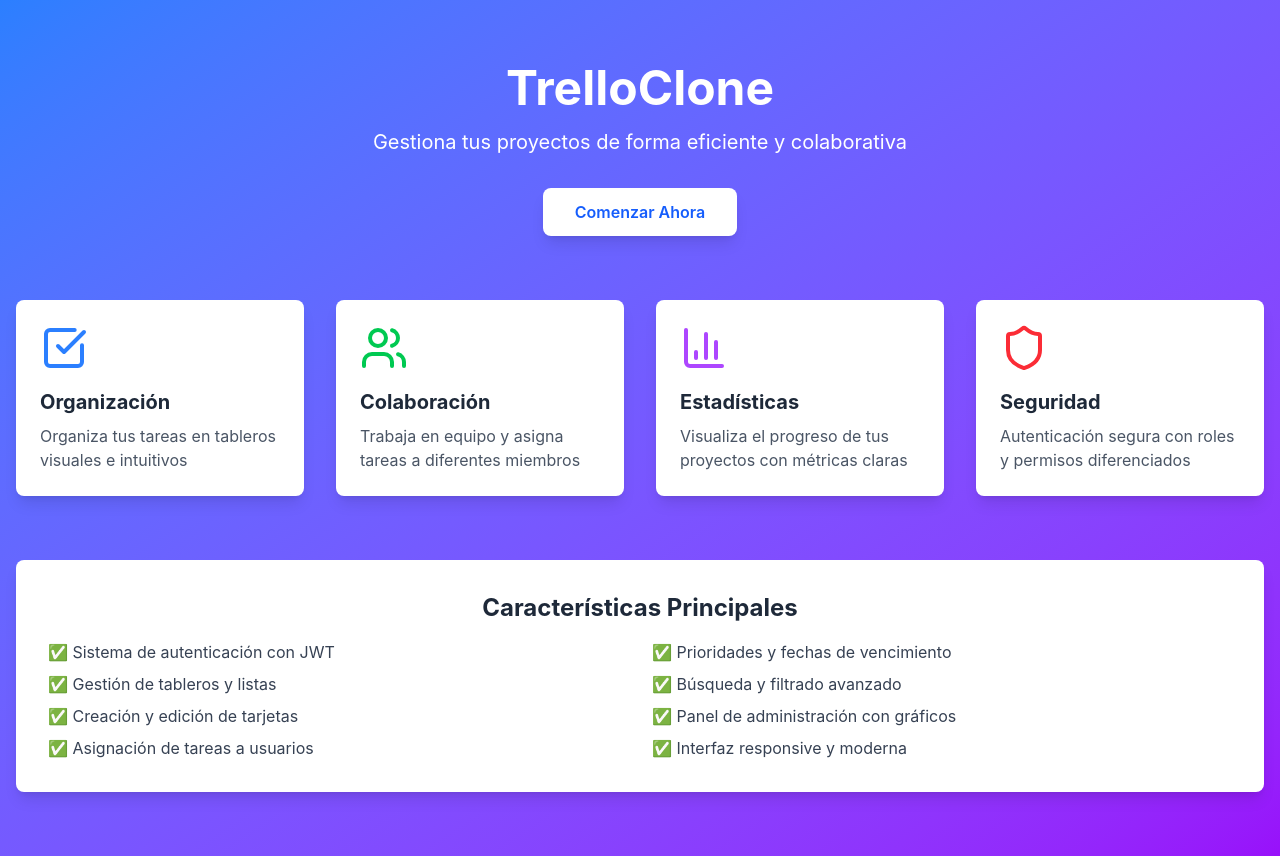
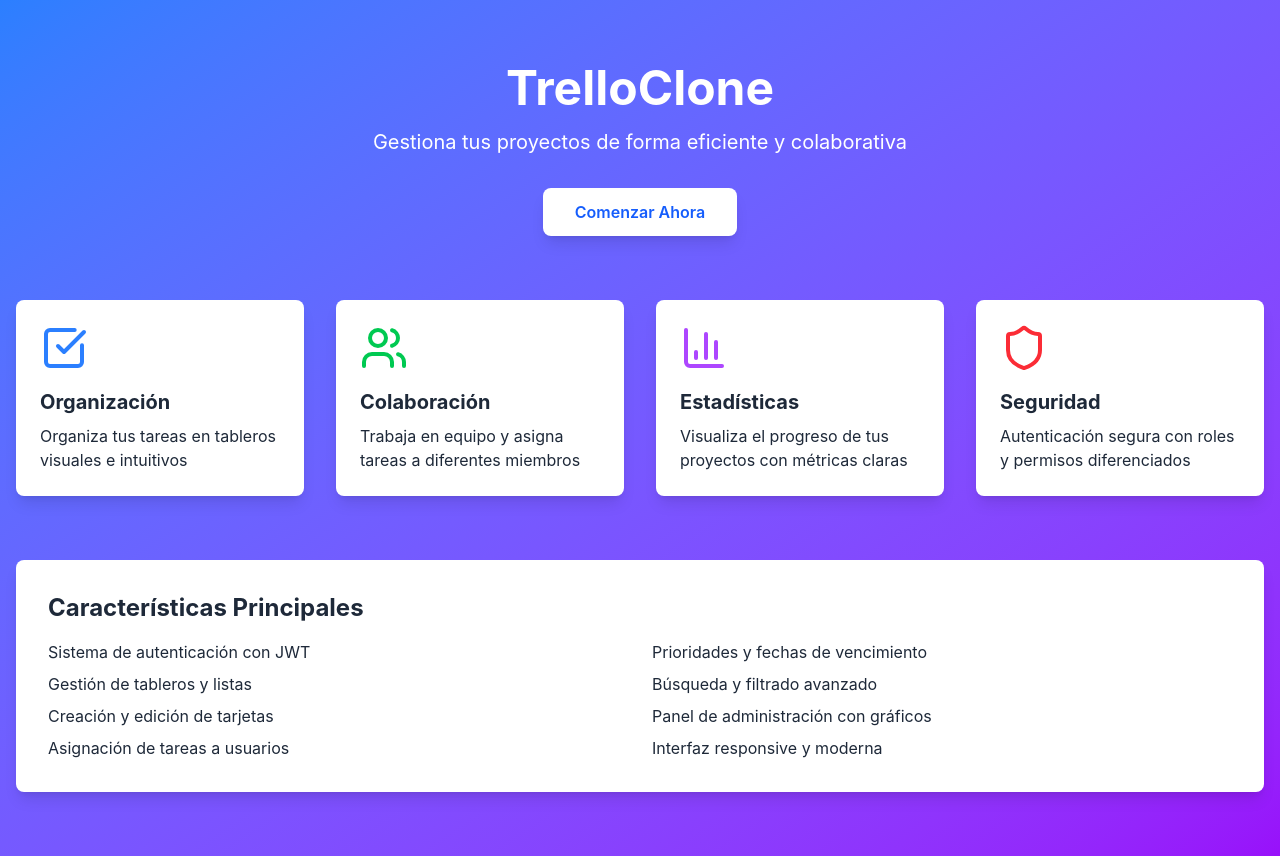
Before and after one commit to GennNV/not-trello-frontend, a React (Vite) app: page / in a window 1280 px wide. Built offline with nearby package versions, Linux system fonts and the light colour scheme.

Commit message:
Mateo: mejoré 2 boludeces de el home

```diff
--- a/src/pages/Home.jsx
+++ b/src/pages/Home.jsx
@@ -1,4 +1,3 @@
-import React from "react";
 import { Link } from "wouter";
 import { CheckSquare, Users, BarChart3, Shield } from "lucide-react";
 
@@ -25,7 +24,7 @@ const Home = () => {
             <h3 className="text-xl font-bold text-gray-800 mb-2">
               Organización
             </h3>
-            <p className="text-gray-600">
+            <p className="text-gray-800">
               Organiza tus tareas en tableros visuales e intuitivos
             </p>
           </div>
@@ -35,7 +34,7 @@ const Home = () => {
             <h3 className="text-xl font-bold text-gray-800 mb-2">
               Colaboración
             </h3>
-            <p className="text-gray-600">
+            <p className="text-gray-800">
               Trabaja en equipo y asigna tareas a diferentes miembros
             </p>
           </div>
@@ -45,7 +44,7 @@ const Home = () => {
             <h3 className="text-xl font-bold text-gray-800 mb-2">
               Estadísticas
             </h3>
-            <p className="text-gray-600">
+            <p className="text-gray-800">
               Visualiza el progreso de tus proyectos con métricas claras
             </p>
           </div>
@@ -53,28 +52,28 @@ const Home = () => {
           <div className="bg-white rounded-lg p-6 shadow-lg">
             <Shield className="w-12 h-12 text-red-500 mb-4" />
             <h3 className="text-xl font-bold text-gray-800 mb-2">Seguridad</h3>
-            <p className="text-gray-600">
+            <p className="text-gray-800">
               Autenticación segura con roles y permisos diferenciados
             </p>
           </div>
         </div>
 
         <div className="mt-16 bg-white rounded-lg shadow-lg p-8">
-          <h2 className="text-2xl font-bold text-gray-800 mb-4 text-center">
+          <h2 className="text-2xl font-bold text-gray-800 mb-4">
             Características Principales
           </h2>
-          <div className="grid grid-cols-1 md:grid-cols-2 gap-6 text-gray-700">
+          <div className="grid grid-cols-1 md:grid-cols-2 gap-6 text-gray-800">
             <ul className="space-y-2">
-              <li>✅ Sistema de autenticación con JWT</li>
-              <li>✅ Gestión de tableros y listas</li>
-              <li>✅ Creación y edición de tarjetas</li>
-              <li>✅ Asignación de tareas a usuarios</li>
+              <li>Sistema de autenticación con JWT</li>
+              <li>Gestión de tableros y listas</li>
+              <li>Creación y edición de tarjetas</li>
+              <li>Asignación de tareas a usuarios</li>
             </ul>
             <ul className="space-y-2">
-              <li>✅ Prioridades y fechas de vencimiento</li>
-              <li>✅ Búsqueda y filtrado avanzado</li>
-              <li>✅ Panel de administración con gráficos</li>
-              <li>✅ Interfaz responsive y moderna</li>
+              <li>Prioridades y fechas de vencimiento</li>
+              <li>Búsqueda y filtrado avanzado</li>
+              <li>Panel de administración con gráficos</li>
+              <li>Interfaz responsive y moderna</li>
             </ul>
           </div>
         </div>
```
